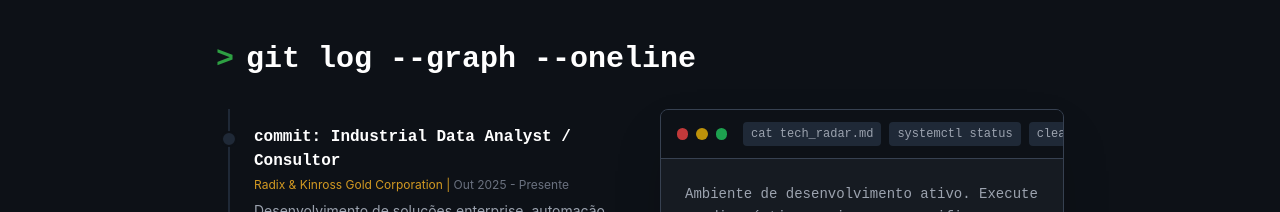
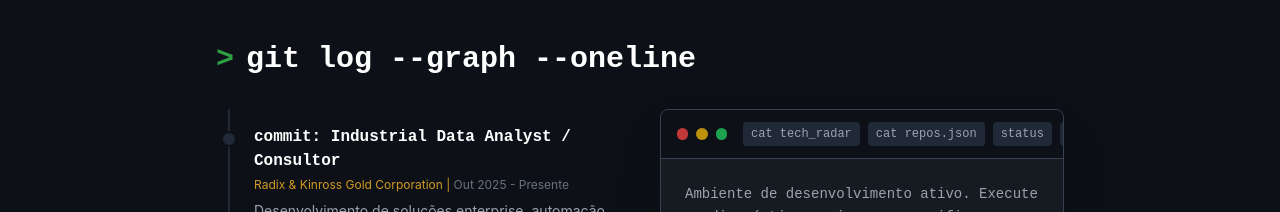
Before and after one commit to Sasagayo29/miyasawa-dev-portfolio, a React (Vite) app in the folder meu-portfolio/: page / in a window 1280 px wide. Shown: the part 840-1052 px from the top of the page. Built offline with nearby package versions, Linux system fonts and the light colour scheme.

Commit message:
correção de about.jsx

```diff
--- a/meu-portfolio/src/components/About.jsx
+++ b/meu-portfolio/src/components/About.jsx
@@ -14,6 +14,11 @@ export default function About() {
       setOutput([...output, {
         command: '> systemctl status core-services',
         result: 'Verificando integridade dos serviços de missão crítica...\n[OK] MAPRIX Enterprise: Ativo e responsivo.\n[OK] MoviMeX: Sincronização em background operacional.\n[OK] KAD Console: Conexão WinRM e AD estabelecida.\nUptime: 99.99% - Operação industrial sem interrupções.'
+      }]);
+    } else if (cmd === 'repos') {
+      setOutput([...output, {
+        command: '> cat repos.json',
+        result: `[\n  {\n    "name": "NEXUS",\n    "type": "Desktop App",\n    "stack": ["Python", "PySide6", "Pandas"],\n    "desc": "Relatórios de rateio e atualização massiva via Excel"\n  },\n  {\n    "name": "MineFlow",\n    "type": "Electron App",\n    "stack": ["JavaScript", "Mermaid.js", "SheetJS"],\n    "desc": "Criação de fluxos de trabalho via planilhas"\n  },\n  {\n    "name": "PySent",\n    "type": "Data Analytics",\n    "stack": ["JS", "Chart.js"],\n    "desc": "Análises estatísticas e visualização de dados"\n  }\n]`
       }]);
     } else if (cmd === 'clear') {
       setOutput([]);
@@ -71,7 +76,6 @@ export default function About() {
           >
             {timeline.map((item, idx) => (
               <div key={idx} className="relative pl-6 group">
-                {/* O ponto do "Commit" */}
                 <span className="absolute -left-[9px] top-1.5 w-4 h-4 rounded-full bg-gray-800 border-2 border-background group-hover:bg-terminal-green group-hover:shadow-[0_0_10px_rgba(46,160,67,0.8)] transition-all duration-300"></span>
 
                 <h4 className="text-white font-bold text-sm md:text-base group-hover:text-terminal-green transition-colors">
@@ -101,8 +105,9 @@ export default function About() {
                 <div className="w-3 h-3 rounded-full bg-green-500/80"></div>
               </div>
               <div className="flex gap-2 ml-4">
-                <button onClick={() => handleCommand('focus')} className="whitespace-nowrap text-[10px] md:text-xs px-2 py-1 bg-gray-800 hover:bg-gray-700 rounded text-gray-400 transition-colors">cat tech_radar.md</button>
-                <button onClick={() => handleCommand('status')} className="whitespace-nowrap text-[10px] md:text-xs px-2 py-1 bg-gray-800 hover:bg-gray-700 rounded text-gray-400 transition-colors">systemctl status</button>
+                <button onClick={() => handleCommand('focus')} className="whitespace-nowrap text-[10px] md:text-xs px-2 py-1 bg-gray-800 hover:bg-gray-700 rounded text-gray-400 transition-colors">cat tech_radar</button>
+                <button onClick={() => handleCommand('repos')} className="whitespace-nowrap text-[10px] md:text-xs px-2 py-1 bg-gray-800 hover:bg-gray-700 rounded text-gray-400 transition-colors">cat repos.json</button>
+                <button onClick={() => handleCommand('status')} className="whitespace-nowrap text-[10px] md:text-xs px-2 py-1 bg-gray-800 hover:bg-gray-700 rounded text-gray-400 transition-colors">status</button>
                 <button onClick={() => handleCommand('clear')} className="whitespace-nowrap text-[10px] md:text-xs px-2 py-1 bg-gray-800 hover:bg-gray-700 rounded text-gray-400 transition-colors">clear</button>
               </div>
             </div>
@@ -115,7 +120,8 @@ export default function About() {
               {output.map((out, idx) => (
                 <motion.div initial={{ opacity: 0 }} animate={{ opacity: 1 }} key={idx} className="mt-4 border-t border-gray-800 pt-4">
                   <div className="text-terminal-green mb-1">{out.command}</div>
-                  <div className="text-gray-300 whitespace-pre-line">{out.result}</div>
+                  {/* Trocamos whitespace-pre-line por whitespace-pre-wrap para preservar a indentação do JSON perfeitamente */}
+                  <div className="text-gray-300 whitespace-pre-wrap font-mono text-xs md:text-sm">{out.result}</div>
                 </motion.div>
               ))}
               <div className="animate-pulse w-2 h-4 bg-terminal-green inline-block mt-4"></div>
```
